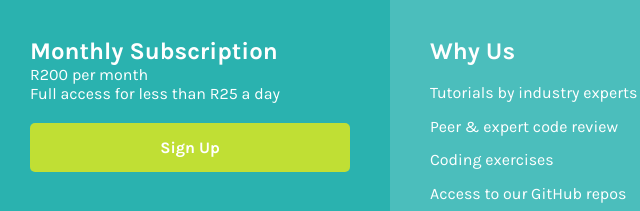
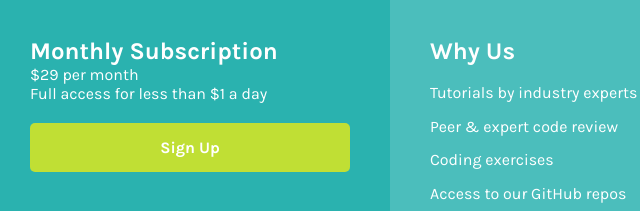
Before and after one commit to Sne210303/single-price-grid-component-master, a plain HTML site: page index.html in a window 1280 px wide. Shown: the part 318-529 px from the top of the page, 30-670 px from the left. Drawn offline with Linux system fonts and the light colour scheme.

Commit message:
fixed pricing

```diff
--- a/index.html
+++ b/index.html
@@ -17,8 +17,8 @@
 
     <section class="pricing">
       <h3>Monthly Subscription</h3>
-      <p><span class="price">R200</span> per month</p>
-      <p>Full access for less than R25 a day</p>
+      <p><span class="price">$29</span> per month</p>
+      <p>Full access for less than $1 a day</p>
       <a href="#" class="btn">Sign Up</a>
     </section>
 
```
